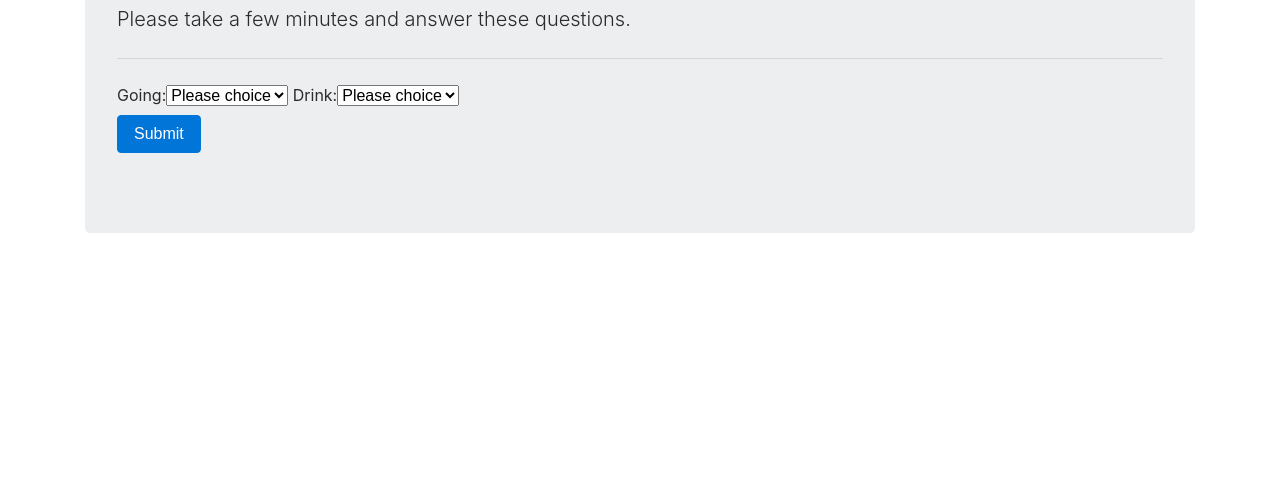
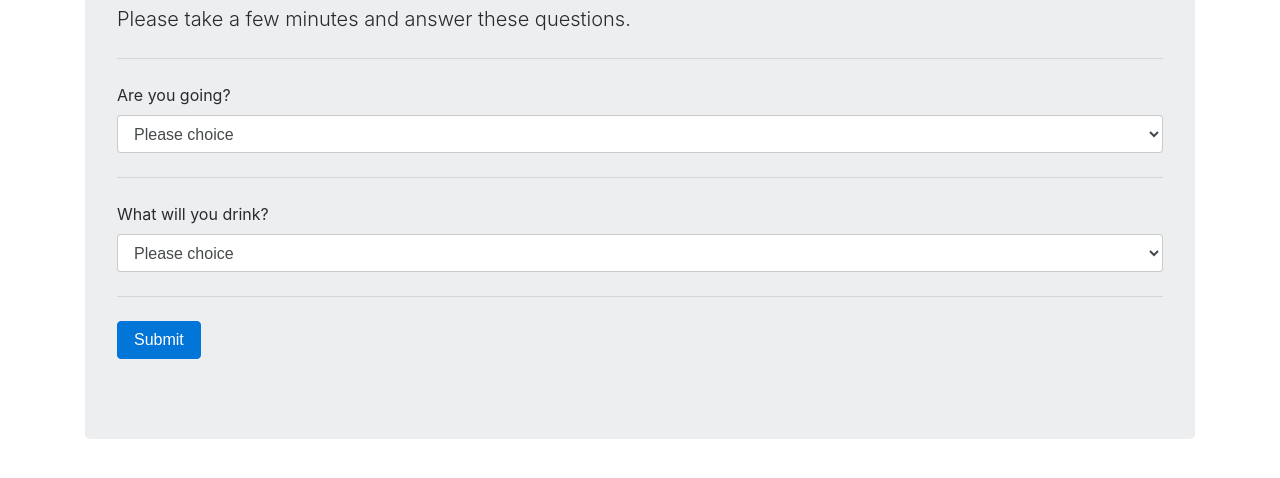
Before and after one commit to python-krasnodar/party-hard, a Django app: template app/templates/surveys/survey_form.html in a window 1280 px wide. Shown: the part 249-727 px from the top of the page. Run offline with Django 3.2, Linux system fonts and the light colour scheme; the template is opened without the code that fills it: values that come from a table or form of the project are taken from there, others are empty; tables that the repository leaves empty hold one stand-in row (values such as "Sample post"); some libraries are stand-ins or nearby versions.

Commit message:
Customize form markup

```diff
--- a/app/templates/surveys/survey_form.html
+++ b/app/templates/surveys/survey_form.html
@@ -7,7 +7,40 @@
     <hr class="my-4">
 
     <form method="post" novalidate>
-        {% csrf_token %} {{ form }}
+        {% csrf_token %}
+
+        <div class="form-group{% if form.going.errors %} has-danger{% endif %}">
+            <label for="{{ form.going.id_for_label }}" class="form-control-label">Are you going?</label>
+            <select id="{{ form.going.id_for_label }}" name="{{ form.going.name }}" class="form-control">
+                {% for val, label in form.going.field.choices %}
+                    <option value="{{ val }}"{% ifequal val form.going.value|add:"0" %} selected{% endifequal %}>{{ label }}</option>
+                {% endfor %}
+            </select>
+            {% if form.going.errors %}
+                {% for error in form.going.errors %}
+                    <div class="form-control-feedback">{{ error }}</div>
+                {% endfor %}
+            {% endif %}
+        </div>
+
+        <hr class="my-4">
+
+        <div class="form-group{% if form.drink.errors %} has-danger{% endif %}">
+            <label for="{{ form.drink.id_for_label }}" class="form-control-label">What will you drink?</label>
+            <select id="{{ form.drink.id_for_label }}" name="{{ form.drink.name }}" class="form-control">
+                {% for val, label in form.drink.field.choices %}
+                    <option value="{{ val }}"{% ifequal val form.drink.value|add:"0" %} selected{% endifequal %}>{{ label }}</option>
+                {% endfor %}
+            </select>
+            {% if form.drink.errors %}
+                {% for error in form.drink.errors %}
+                    <div class="form-control-feedback">{{ error }}</div>
+                {% endfor %}
+            {% endif %}
+        </div>
+
+        <hr class="my-4">
+
         <div class="form-group">
             <input type="submit" class="btn btn-primary" />
         </div>
```
